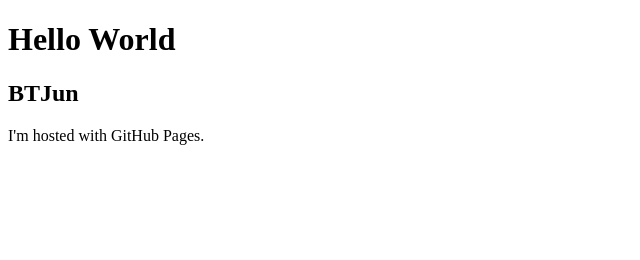
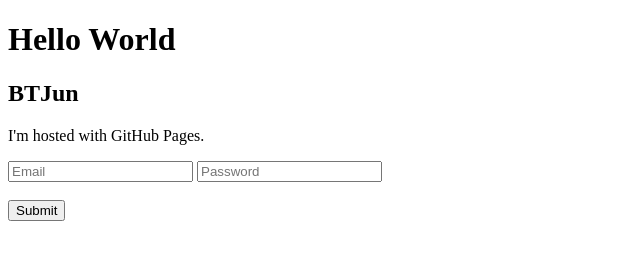
Before and after one commit to bt673057311/bt673057311.github.io, a plain HTML site: page index.html in a window 1280 px wide. Shown: the whole page, without its empty margins (0-640 px from the left). Drawn offline with Linux system fonts and the light colour scheme.

Commit message:
Update index.html

```diff
--- a/index.html
+++ b/index.html
@@ -1,8 +1,20 @@
 <!DOCTYPE html>
 <html>
+  <head>
+    <script src="https://hcaptcha.com/1/api.js" async defer></script>
+  </head>
 <body>
 <h1>Hello World</h1>
 <h2>BTJun</h2>
 <p>I'm hosted with GitHub Pages.</p>
+
+  <form action="" method="POST">
+      <input type="text" name="email" placeholder="Email" />
+      <input type="password" name="password" placeholder="Password" />
+     <div class="h-captcha" data-sitekey="dbc65002-dbbf-4aa0-bba8-036724019636"></div>
+      <br />
+      <input type="submit" value="Submit" />
+    </form>
+  </body>
 </body>
 </html>
```
